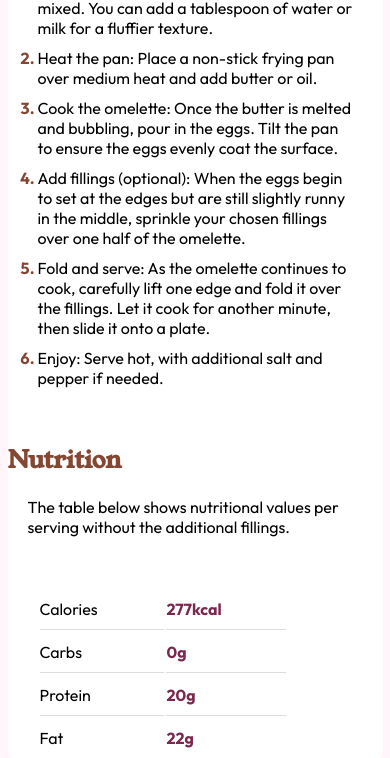
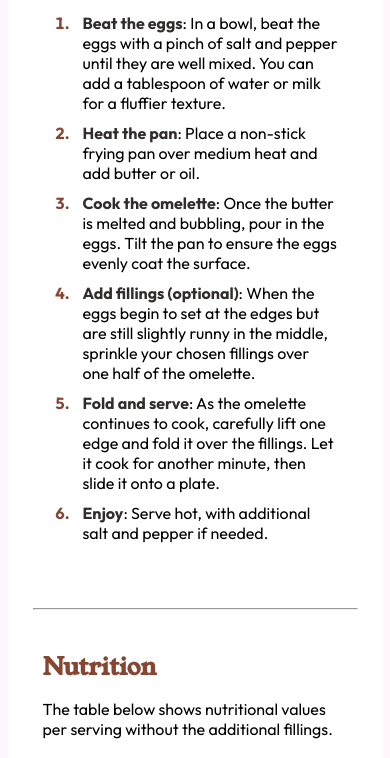
Before and after one commit to CrypticMango/recipe-page-main1, a plain HTML site: page index.html in a window 390 px wide. Shown: the part 1007-1765 px from the top of the page. Drawn offline with Linux system fonts and the light colour scheme.

Commit message:
added span and class
-changed color of span
-added nutrition class
-changed color of .table-numbers
-styled h1, h2 and p

```diff
--- a/index.html
+++ b/index.html
@@ -60,32 +60,34 @@
       <h2>Instructions</h2>
       <ol class="numbers">
         <li>
-          Beat the eggs: In a bowl, beat the eggs with a pinch of salt and
+          <span class="title">Beat the eggs</span>: In a bowl, beat the eggs with a pinch of salt and
           pepper until they are well mixed. You can add a tablespoon of water or
           milk for a fluffier texture.
         </li>
         <li>
-          Heat the pan: Place a non-stick frying pan over medium heat and add
+          <span class="title">Heat the pan</span>: Place a non-stick frying pan over medium heat and add
           butter or oil.
         </li>
         <li>
-          Cook the omelette: Once the butter is melted and bubbling, pour in the
+          <span class="title">Cook the omelette</span>: Once the butter is melted and bubbling, pour in the
           eggs. Tilt the pan to ensure the eggs evenly coat the surface.
         </li>
         <li>
-          Add fillings (optional): When the eggs begin to set at the edges but
+          <span class="title">Add fillings (optional)</span>: When the eggs begin to set at the edges but
           are still slightly runny in the middle, sprinkle your chosen fillings
           over one half of the omelette.
         </li>
         <li>
-          Fold and serve: As the omelette continues to cook, carefully lift one
+          <span class="title">Fold and serve</span>: As the omelette continues to cook, carefully lift one
           edge and fold it over the fillings. Let it cook for another minute,
           then slide it onto a plate.
         </li>
-        <li>Enjoy: Serve hot, with additional salt and pepper if needed.</li>
+        <li><span class="title">Enjoy</span>: Serve hot, with additional salt and pepper if needed.</li>
       </ol>
+
+      <hr>
       <h2>Nutrition</h2>
-      <p>
+      <p class="nutrition">
         The table below shows nutritional values per serving without the
         additional fillings.
       </p>
@@ -119,7 +121,7 @@
         >. Coded by <a href="https://www.frontendmentor.io/profile/CrypticMango">Lisa</a>.
       </div>
 
-      <a href="https://github.com/CrypticMango" style="text-decoration:none"><i class="fa-brands fa-github-alt"></i></a>
+      <a href="https://github.com/CrypticMango/recipe-page-main1" style="text-decoration:none" target="_blank"><i class="fa-brands fa-github-alt"></i></a>
     </footer>
   </body>
 </html>
--- a/style.css
+++ b/style.css
@@ -125,12 +125,19 @@ th {
 }
 
 .table-numbers {
-  color: var(--rose800);
+  color: var(--brown800);
+}
+
+.title {
+  color: var(--stone900);
+  padding: 0;
+  font-weight: 700;
 }
 
 .attribution {
   font-size: 14px;
   text-align: center;
+  margin-top: 20px;
 }
 .attribution a {
   color: var(--rose800);
@@ -162,21 +169,58 @@ th {
   }
 
   h1 {
-    padding-left: 25px;
+    padding-left: 35px;
+    padding-bottom: 25px;
+    font-size: 35px;
+    font-weight: 300;
+  }
+
+  h2 {
+    padding-left: 35px;
+    padding-bottom: 15px;
   }
 
   p {
-    padding: 20px;
+    padding-top: 0px;
+    padding-left: 35px;
+  }
+
+  ol {
+    padding-left: 35px;
+  }
+
+  li {
+    margin-left: 45px;
+    padding-left: 10px;
   }
 
   table {
-    width: 250px;
+    width: 300px;
+    padding-left: 35px;
+    margin-bottom: 35px;
+  }
+
+  hr {
+    padding: 0;
+    margin: 25px;
+  }
+
+  .unordered-list {
+    padding-left: 10px;
+  }
+
+  .numbers {
+    padding-right: 15px;
   }
 
   .prep {
     width: 300px;
     margin: 20px;
   }
+
+  .nutrition {
+    padding-right: 30px;
+  }
 }
 
 /* remember to style for mobile devices. desktop 1440px. mobile 375px.*/
```
